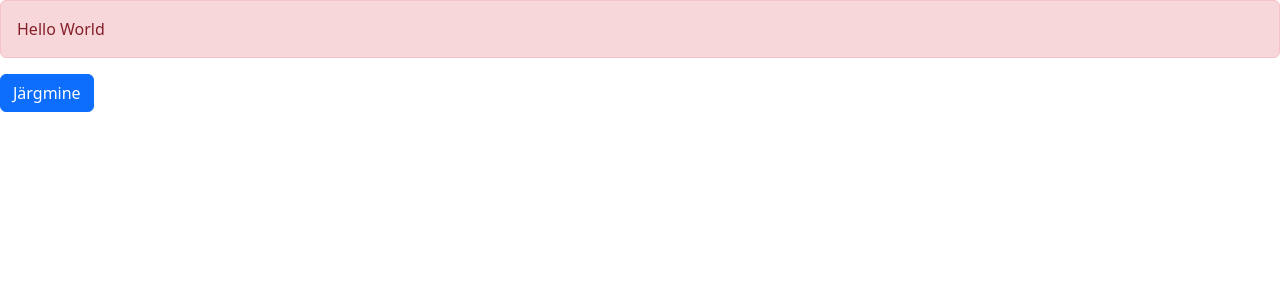
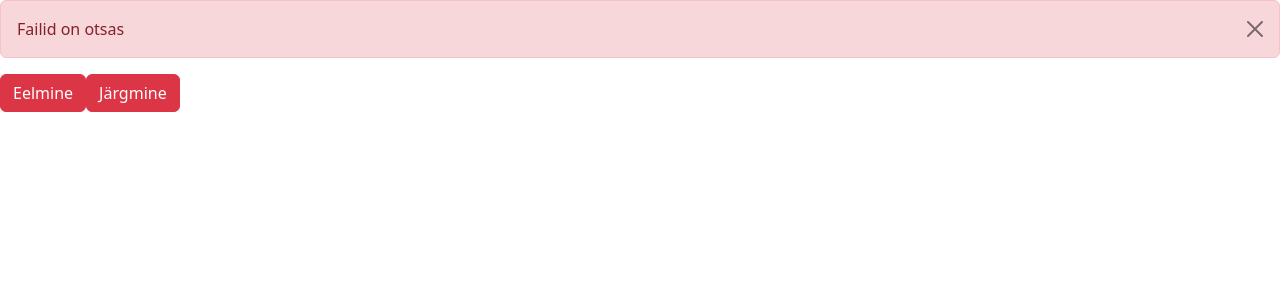
Before and after one commit to Leatpt/learningVite, a React (Vite) app: page / in a window 1280 px wide. Both pictures are taken after a click on the button "Järgmine". Shown: the top 300 px of the page. Built offline with nearby package versions, Linux system fonts and the light colour scheme.

Commit message:
onClick Button

```diff
--- a/src/App.tsx
+++ b/src/App.tsx
@@ -1,14 +1,25 @@
+import { useState } from "react";
 import Alert from "./components/Alert";
 import Button from "./components/Button";
 import ListGroup from "./components/ListGroup";
 
 function App() {
+  const [alertVisible, setAlertVisibility] = useState(false);
+
   return (
     <div>
-      <Alert>
-        Hello World
-      </Alert>
-      <Button onClick={() => console.log('clicked')}>Järgmine</Button>
+      {alertVisible && (
+        <Alert onClose={() => setAlertVisibility(false)}>
+          {" "}
+          Failid on otsas{" "}
+        </Alert>
+      )}
+      <Button color="danger" onClick={() => setAlertVisibility(false)}>
+        Eelmine
+      </Button>
+      <Button color="danger" onClick={() => setAlertVisibility(true)}>
+        Järgmine
+      </Button>
     </div>
   );
 }
--- a/src/components/Alert.tsx
+++ b/src/components/Alert.tsx
@@ -1,13 +1,26 @@
 import { ReactNode } from "react";
 
 interface AlertProps {
-    children: ReactNode;
+  children: ReactNode;
+  onClose: () => void;
 }
 
-const Alert = ({children} : AlertProps) => {
+const Alert = ({children, onClose}: AlertProps) => {
   return (
-    <div className="alert alert-danger" role="alert">{children}</div>
-  )
-}
+    <div
+      className="alert alert-danger alert-dismissible fade show"
+      role="alert"
+    >
+      {children}
+      <button
+        type="button"
+        className="btn-close"
+        onClick={onClose}
+        data-bs-dismiss="alert"
+        aria-label="Close"
+      ></button>
+    </div>
+  );
+};
 
-export default Alert
+export default Alert;
--- a/src/components/Button.tsx
+++ b/src/components/Button.tsx
@@ -1,17 +1,19 @@
-import React, { ReactNode } from 'react'
+import React, { ReactNode } from "react";
 
 //use shortcut "rafce" to generate a quick import + function template
 
 interface ButtonProps {
-    children: ReactNode;
-    color?: string;
-    onClick: () => void;
+  children: ReactNode;
+  color?: "primary" | "secondary" | "danger";
+  onClick: () => void;
 }
 
-const Button = ({children, onClick, color = 'primary'} : ButtonProps) => {
+const Button = ({ children, onClick, color = "primary" }: ButtonProps) => {
   return (
-    <button className={'btn btn-'+ color} onClick={onClick}>{children}</button>
-  )
-}
+    <button className={"btn btn-" + color} onClick={onClick}>
+      {children}
+    </button>
+  );
+};
 
-export default Button
+export default Button;
```
